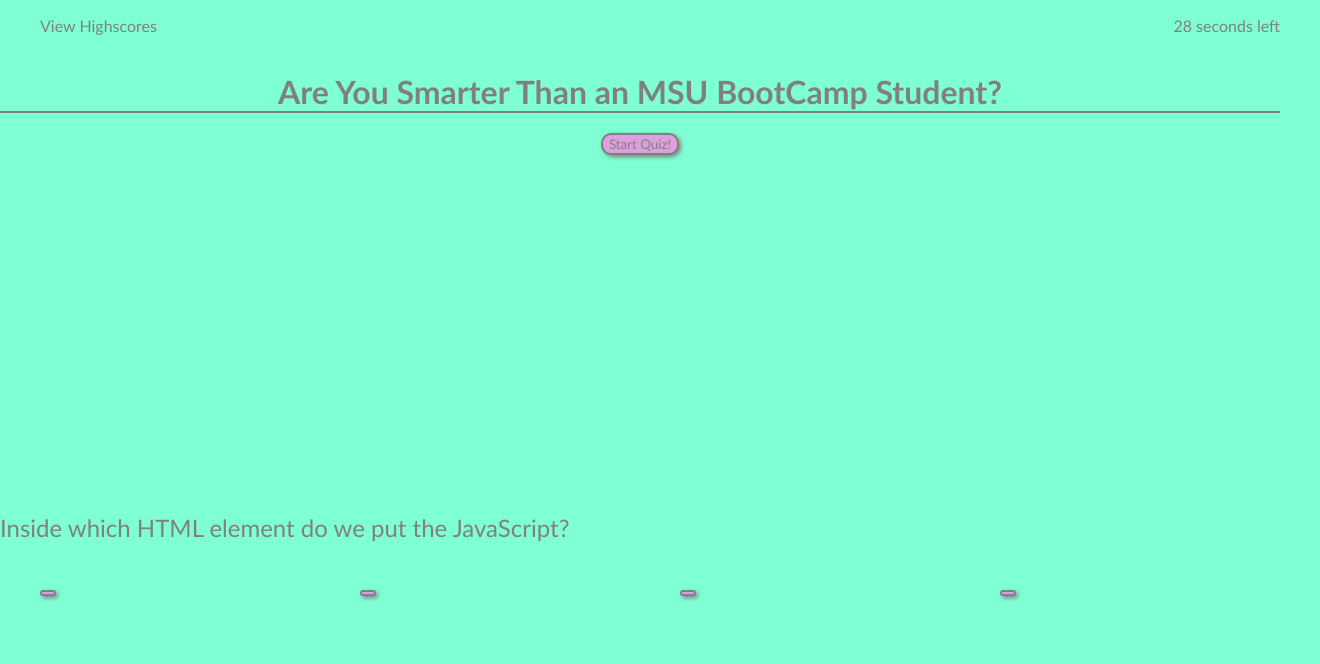
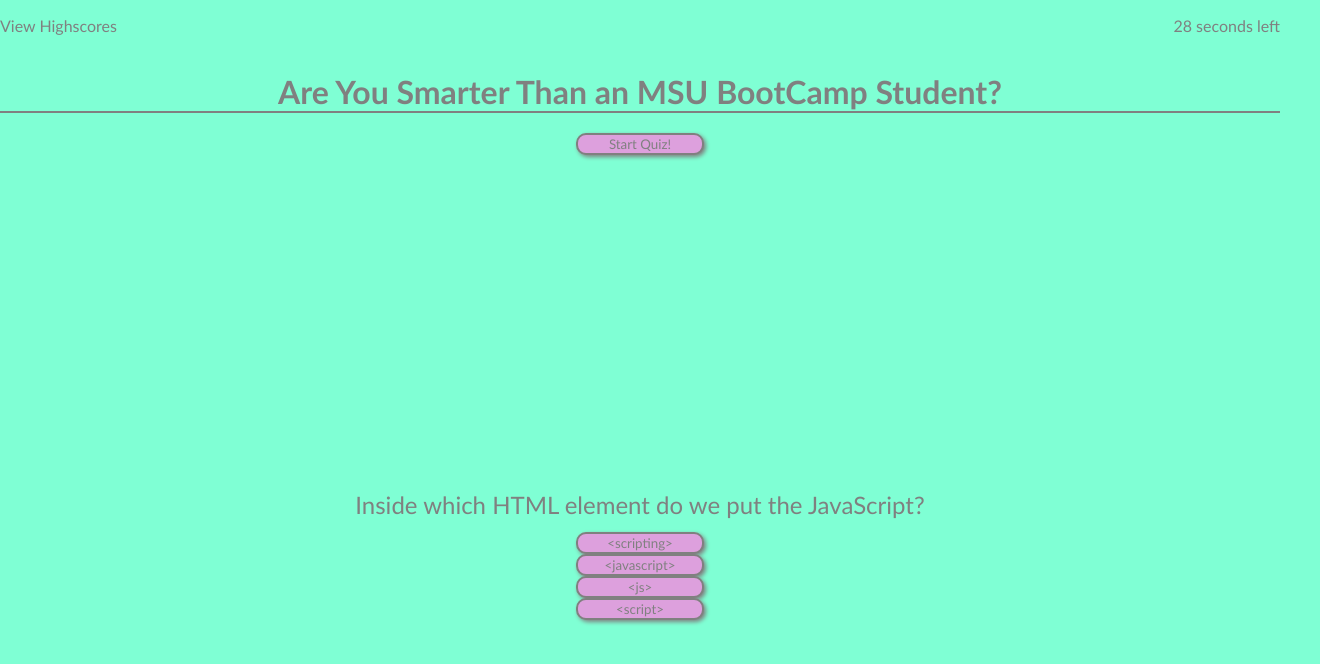
Before and after one commit to Ralakash/ProjectFour, a plain HTML site: page index.html in a window 1280 px wide. Both pictures are taken after a click on the button "Start Quiz!". Shown: the whole page, 1320 px wide, since content can reach past the window. Drawn offline with Linux system fonts and the light colour scheme.

Commit message:
generates 4 buttons and a paragraph and pulls the question and answers from an object. adds some styling to the page to center the questions.

```diff
--- a/assets/script.js
+++ b/assets/script.js
@@ -2,6 +2,14 @@ var timeEl = document.querySelector("#timer");
 var startBTN = document.querySelector("#start");
 var secondsLeft;
 var timerInterval;
+
+var question = {
+  question: "Inside which HTML element do we put the JavaScript?",
+  answer0: ["<scripting>", false],
+  answer1: ["<javascript>", false],
+  answer2: ["<js>", false],
+  answer3: ["<script>", true]
+};
 
 // Adds function that starts a 30 second timer when the start quiz button is clicked.
 // NOTE: Tried to seperate the function to be able to call it seperately but continued to have issues of the function being called before the button was clicked.
@@ -27,18 +35,26 @@ startBTN.addEventListener("click", function(event){
   event.preventDefault();
   var p1 = document.createElement("p");
   var ul = document.createElement("ul");
-  // var li = document.createElement("li");
-  // var answerBtn = document.createElement("button");
   var main = document.querySelector("#main");
-  p1.textContent = "Inside which HTML element do we put the JavaScript?";
+  p1.textContent = question.question;
   main.appendChild(p1);
   main.appendChild(ul);
   for(var i = 0; i <4; i++){
     var li = document.createElement("li");
     var answerBtn = document.createElement("button");
+    answerBtn.id = "Btn"+i;
     ul.appendChild(li);
     li.appendChild(answerBtn);
   }
+  var a0 = document.querySelector("#Btn0");
+  var a1 = document.querySelector("#Btn1");
+  var a2 = document.querySelector("#Btn2");
+  var a3 = document.querySelector("#Btn3");
+
+ a0.textContent = question.answer0[0];
+ a1.textContent = question.answer1[0];
+ a2.textContent = question.answer2[0];
+ a3.textContent = question.answer3[0];
 
 })
 
--- a/assets/style.css
+++ b/assets/style.css
@@ -2,6 +2,8 @@
     font-family:'Trebuchet MS', 'Lucida Sans Unicode', 'Lucida Grande', 'Lucida Sans', Arial, sans-serif;
     color: grey;
     text-decoration: none;
+    justify-content: center;
+    align-content: flex-start;
 }
 html, body {
     margin: 0;
@@ -31,9 +33,11 @@ ul{
     list-style: none;
     flex-direction: row;
     width: 100%;
+    padding: 0%;
 }
 li{
     display: flex;
+    justify-content: left;
     flex-grow: 1;
 }
 #timer{
@@ -51,16 +55,36 @@ button{
     border: 2px solid grey;
     border-radius: 10px;
     box-shadow: 2px 2px 4px;
+    width: 10%;
 }
 
 main{
     display: flex;
     flex-direction: column;
-    align-items: flex-start;
+    justify-content: center;
+    width: 100%;
+    height: 100%;
+    font-size: 150%;
+}
+main p{
+    display: flex;
+    margin-bottom: 0%;
+    justify-content: center;
+}
+main ul{
+    display: flex;
+    justify-content: center;
+    flex-direction: column;
+    margin-top: 1%;
+    padding: 0%;
+}
+main li{
     width: 100%;
     justify-content: center;
-    height: 100%;
-    font-size: 150%;
+}
+main button{
+    width: 10%;
+    justify-content: center;
 }
 
 @media (max-width: 1000px) {
```
